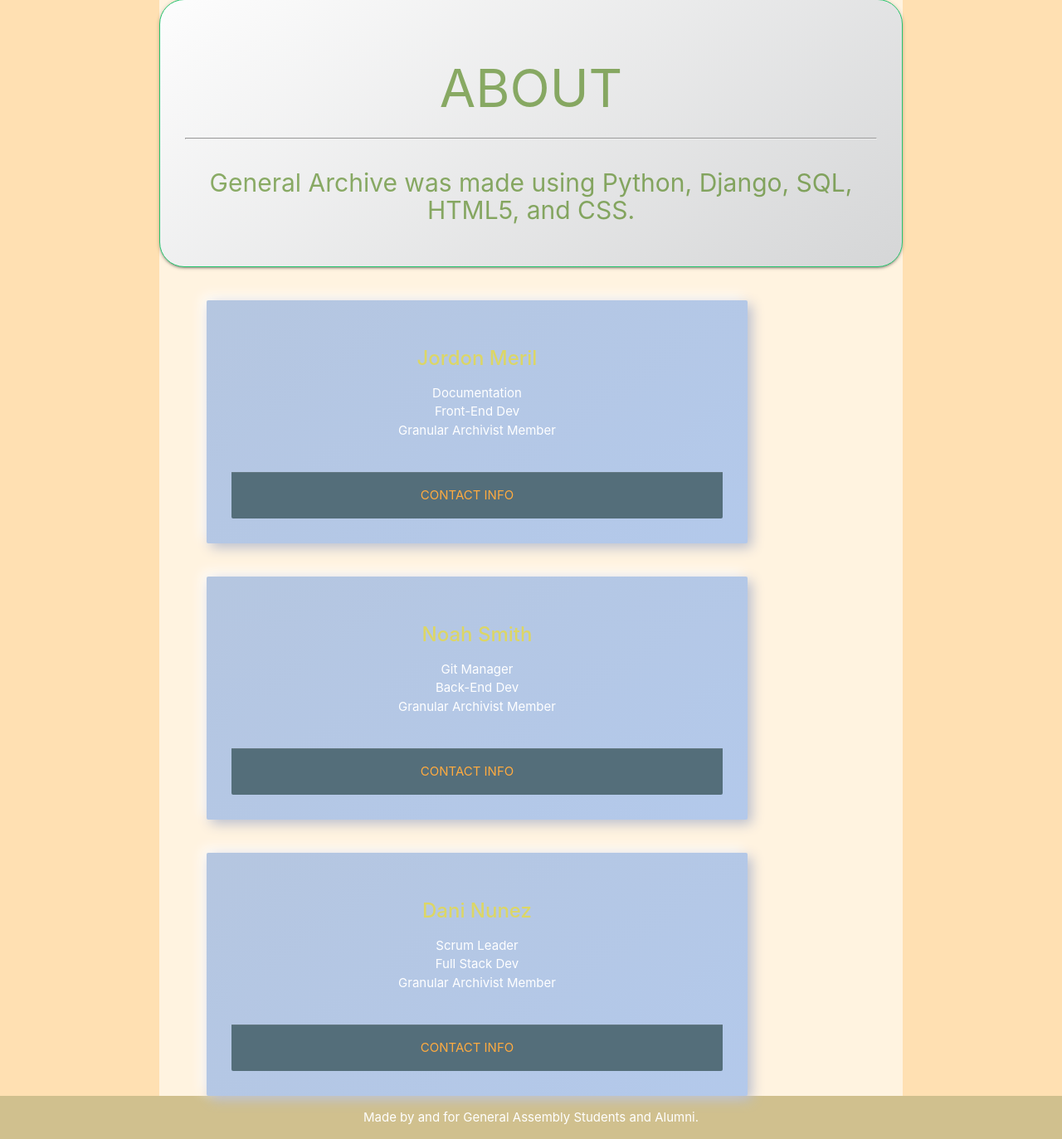
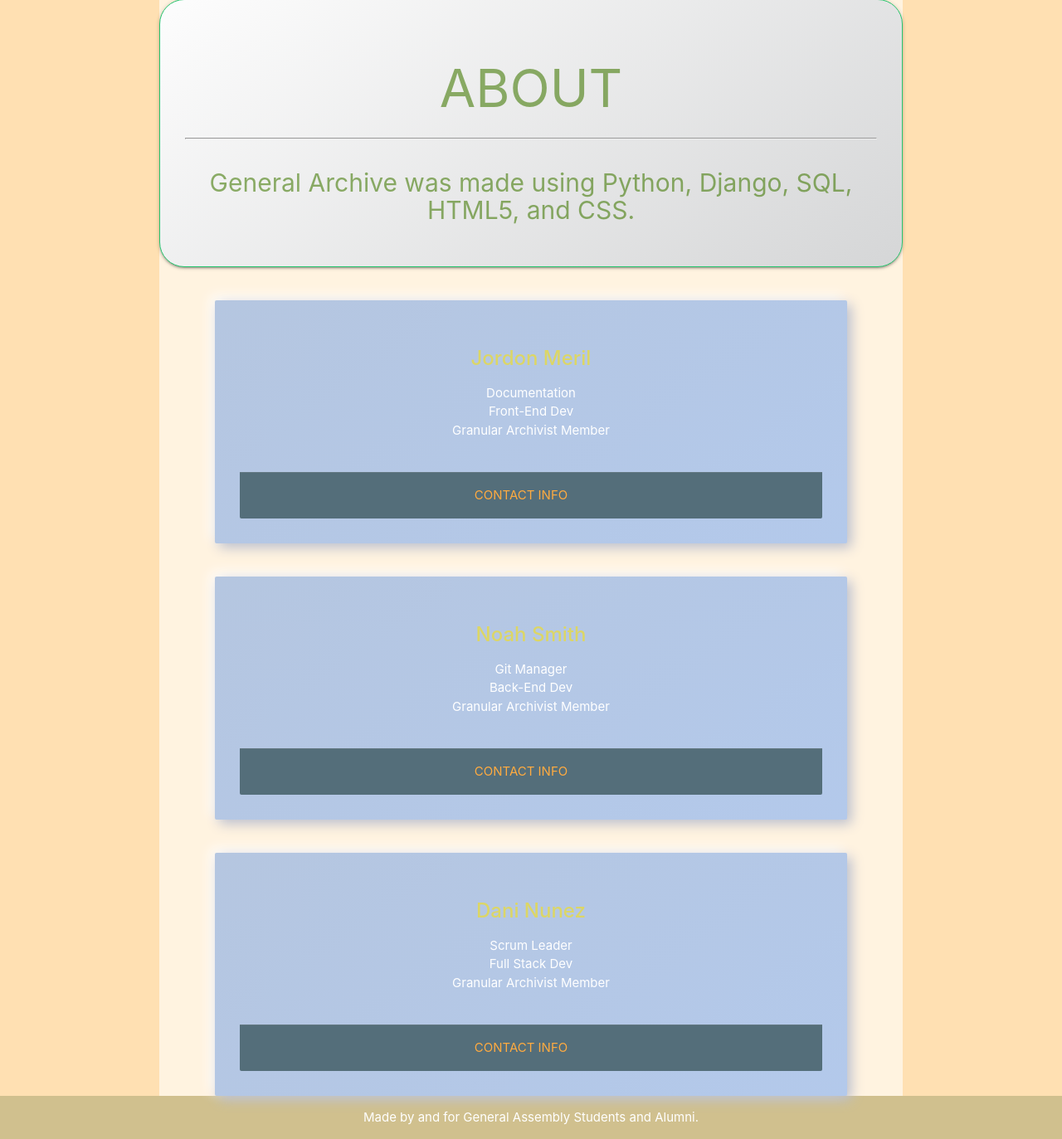
Before and after one commit to NoahCSmith93/General-Archive, a Django app: page /about/ in a window 1280 px wide. Shown: the part 73-1446 px from the top of the page at 83% size. Run offline with Django 3.2, Linux system fonts and the light colour scheme; some libraries are stand-ins or nearby versions.

Commit message:
this change aligns the about page and also adds the collapsing navbar

```diff
--- a/main_app/static/css/style.css
+++ b/main_app/static/css/style.css
@@ -156,9 +156,6 @@ input[type=text], input[type=email], input[type=password], input[type=descriptio
     color: black;
 }
 
-.row2 {
-    margin-right: 130px;
-}
 
 .page-footer {
   padding: 0;
--- a/main_app/templates/base.html
+++ b/main_app/templates/base.html
@@ -11,16 +11,19 @@
     <link rel="stylesheet" href="https://cdnjs.cloudflare.com/ajax/libs/materialize/1.0.0/css/materialize.min.css">
     <link rel="stylesheet" type="text/css" href="{% static 'css/style.css' %}">
     <script src="https://cdnjs.cloudflare.com/ajax/libs/materialize/1.0.0/js/materialize.min.js"></script>
+
 </head>
 <body class="main orange lighten-4">
   <header class="navbar-fixed">
     <nav>
       <div class="nav-wrapper">
         <a href="{%url 'home' %}" class="brand-logo"><img class="responsive-img" style="width:30px;height:auto;" src="{% static '/GALogoTransparent.png' %}"></i>GENERAL ARCHIVE</a>
+        <a href="#" data-target="mobile-demo" class="sidenav-trigger"><i class="material-icons">menu</i></a>
         <ul>
 
         </ul>
         <ul class="right">
+        <ul class="right hide-on-med-and-down">
           <li><a href="{% url 'project_list' %}"><i class="material-icons left">view_comfy</i>Recent Projects</a></li>
           {% if user.is_authenticated %}
             <li><a href="{% url 'project_create' %}"><i class="material-icons left">add</i>New Project</a></li>
```
